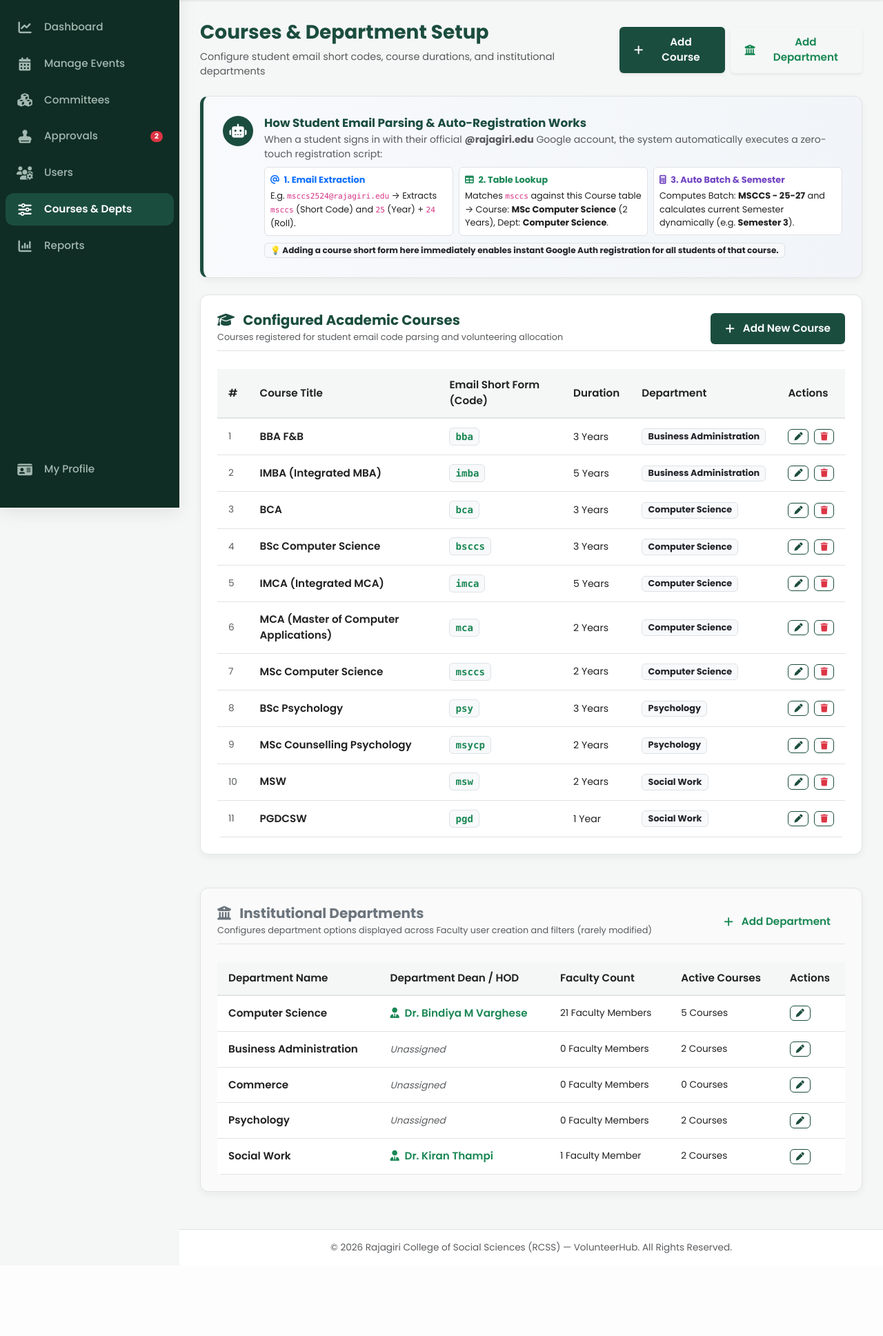
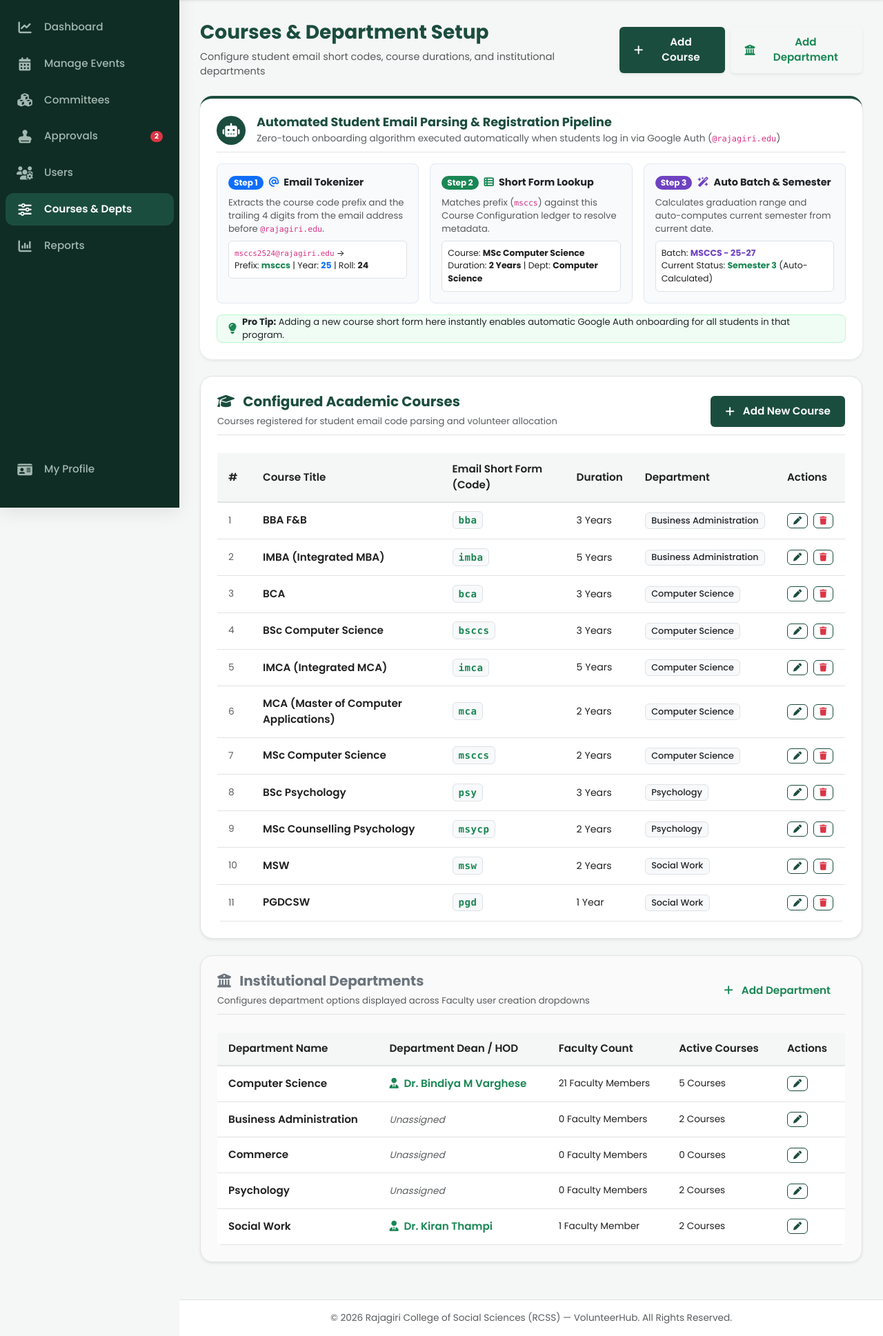
Before and after one commit to richardroy8604/VolunteerHub, a Django app: page /dean/courses/ in a window 1280 px wide. Shown: the part 64-2001 px from the top of the page at 69% size. Before the commit the page ends 1881 px from the top, so only its background shows below. Run offline with Django 5.2, Linux system fonts and the light colour scheme.

Commit message:
fix(ui): fix toggle switch alignment, remove redundant Dean designation, and polish Courses & Depts cards

```diff
--- a/events/views.py
+++ b/events/views.py
@@ -264,7 +264,6 @@ def user_management_view(request):
             'Associate Professor',
             'Professor',
             'Teaching Associate',
-            'Dean',
         ],
         'users': [
             {
--- a/templates/events/course_dept_management.html
+++ b/templates/events/course_dept_management.html
@@ -19,56 +19,92 @@
     </div>
 </div>
 
-<!-- Detailed Technical Banner Explanation of Student Email Parsing Script -->
-<div class="content-card mb-4" style="border-left: 5px solid var(--clr-primary); background: linear-gradient(to right, #f8fafc, #f1f5f9);">
-    <div class="d-flex align-items-start gap-3 p-1">
-        <div class="rounded-circle bg-success text-white d-flex align-items-center justify-content-center flex-shrink-0" style="width: 44px; height: 44px; background-color: var(--clr-primary) !important;">
+<!-- Technical Explanation Banner Card for Student Email Parsing Script -->
+<div class="content-card mb-4 p-4 border-0 shadow-sm" style="border-radius: var(--radius-lg); background: #ffffff; border-top: 4px solid var(--clr-primary) !important;">
+    <div class="d-flex align-items-center gap-3 mb-3 pb-2 border-bottom">
+        <div class="rounded-circle bg-success text-white d-flex align-items-center justify-content-center flex-shrink-0" style="width: 42px; height: 42px; background-color: var(--clr-primary) !important;">
             <i class="fa-solid fa-robot fs-5"></i>
         </div>
         <div>
-            <h5 class="fw-bold mb-1" style="color: var(--clr-primary); font-size: 1.05rem;">
-                How Student Email Parsing & Auto-Registration Works
+            <h5 class="fw-bold mb-0" style="color: var(--clr-primary); font-size: 1.1rem;">
+                Automated Student Email Parsing & Registration Pipeline
             </h5>
-            <p class="text-muted mb-2" style="font-size: 0.88rem; line-height: 1.5;">
-                When a student signs in with their official <strong>@rajagiri.edu</strong> Google account, the system automatically executes a zero-touch registration script:
-            </p>
-            <div class="row g-2 mb-2">
-                <div class="col-md-4">
-                    <div class="p-2 rounded bg-white border" style="font-size: 0.8rem;">
-                        <strong class="text-primary d-block mb-1"><i class="fa-solid fa-at me-1"></i> 1. Email Extraction</strong>
-                        E.g. <code>msccs2524@rajagiri.edu</code> &rarr; Extracts <code>msccs</code> (Short Code) and <code>25</code> (Year) + <code>24</code> (Roll).
-                    </div>
+            <span class="text-muted" style="font-size: 0.85rem;">
+                Zero-touch onboarding algorithm executed automatically when students log in via Google Auth (<code>@rajagiri.edu</code>)
+            </span>
+        </div>
+    </div>
+
+    <!-- 3 Step Breakdown Cards -->
+    <div class="row g-3 mb-3">
+        <div class="col-lg-4">
+            <div class="p-3 rounded-3 h-100 border" style="background: #f8fafc; border-color: #e2e8f0 !important;">
+                <div class="d-flex align-items-center gap-2 mb-2">
+                    <span class="badge bg-primary text-white rounded-pill px-2 py-1" style="font-size: 0.75rem;">Step 1</span>
+                    <strong class="text-dark" style="font-size: 0.9rem;"><i class="fa-solid fa-at me-1 text-primary"></i> Email Tokenizer</strong>
                 </div>
-                <div class="col-md-4">
-                    <div class="p-2 rounded bg-white border" style="font-size: 0.8rem;">
-                        <strong class="text-success d-block mb-1"><i class="fa-solid fa-table me-1"></i> 2. Table Lookup</strong>
-                        Matches <code>msccs</code> against this Course table &rarr; Course: <strong>MSc Computer Science</strong> (2 Years), Dept: <strong>Computer Science</strong>.
-                    </div>
-                </div>
-                <div class="col-md-4">
-                    <div class="p-2 rounded bg-white border" style="font-size: 0.8rem;">
-                        <strong class="text-purple d-block mb-1" style="color: #6f42c1;"><i class="fa-solid fa-calculator me-1"></i> 3. Auto Batch & Semester</strong>
-                        Computes Batch: <strong>MSCCS - 25-27</strong> and calculates current Semester dynamically (e.g. <strong>Semester 3</strong>).
-                    </div>
+                <p class="text-muted mb-2" style="font-size: 0.82rem; line-height: 1.45;">
+                    Extracts the course code prefix and the trailing 4 digits from the email address before <code>@rajagiri.edu</code>.
+                </p>
+                <div class="bg-white p-2 rounded border" style="font-size: 0.78rem;">
+                    <code>msccs2524@rajagiri.edu</code> &rarr;<br>
+                    Prefix: <strong class="text-success">msccs</strong> | Year: <strong class="text-primary">25</strong> | Roll: <strong>24</strong>
                 </div>
             </div>
-            <span class="badge bg-light text-dark border" style="font-size: 0.75rem;">
-                💡 Adding a course short form here immediately enables instant Google Auth registration for all students of that course.
-            </span>
         </div>
+
+        <div class="col-lg-4">
+            <div class="p-3 rounded-3 h-100 border" style="background: #f8fafc; border-color: #e2e8f0 !important;">
+                <div class="d-flex align-items-center gap-2 mb-2">
+                    <span class="badge bg-success text-white rounded-pill px-2 py-1" style="font-size: 0.75rem;">Step 2</span>
+                    <strong class="text-dark" style="font-size: 0.9rem;"><i class="fa-solid fa-table-list me-1 text-success"></i> Short Form Lookup</strong>
+                </div>
+                <p class="text-muted mb-2" style="font-size: 0.82rem; line-height: 1.45;">
+                    Matches prefix (<code>msccs</code>) against this Course Configuration ledger to resolve metadata.
+                </p>
+                <div class="bg-white p-2 rounded border" style="font-size: 0.78rem;">
+                    Course: <strong>MSc Computer Science</strong><br>
+                    Duration: <strong>2 Years</strong> | Dept: <strong>Computer Science</strong>
+                </div>
+            </div>
+        </div>
+
+        <div class="col-lg-4">
+            <div class="p-3 rounded-3 h-100 border" style="background: #f8fafc; border-color: #e2e8f0 !important;">
+                <div class="d-flex align-items-center gap-2 mb-2">
+                    <span class="badge text-white rounded-pill px-2 py-1" style="font-size: 0.75rem; background-color: #6f42c1;">Step 3</span>
+                    <strong class="text-dark" style="font-size: 0.9rem;"><i class="fa-solid fa-wand-magic-sparkles me-1" style="color: #6f42c1;"></i> Auto Batch & Semester</strong>
+                </div>
+                <p class="text-muted mb-2" style="font-size: 0.82rem; line-height: 1.45;">
+                    Calculates graduation range and auto-computes current semester from current date.
+                </p>
+                <div class="bg-white p-2 rounded border" style="font-size: 0.78rem;">
+                    Batch: <strong class="text-purple" style="color: #6f42c1;">MSCCS - 25-27</strong><br>
+                    Current Status: <strong class="text-success">Semester 3</strong> (Auto-Calculated)
+                </div>
+            </div>
+        </div>
+    </div>
+
+    <!-- Tip Banner -->
+    <div class="p-2.5 px-3 rounded-3 d-flex align-items-center gap-2" style="background: #f0fdf4; border: 1px solid #bbf7d0;">
+        <i class="fa-solid fa-lightbulb text-success"></i>
+        <span class="text-dark" style="font-size: 0.82rem;">
+            <strong>Pro Tip:</strong> Adding a new course short form here instantly enables automatic Google Auth onboarding for all students in that program.
+        </span>
     </div>
 </div>
 
 <!-- ========================================================================= -->
 <!-- SECTION 1: COURSE CONFIGURATIONS TABLE -->
 <!-- ========================================================================= -->
-<div class="content-card mb-5">
+<div class="content-card mb-4 shadow-sm" style="border-radius: var(--radius-lg);">
     <div class="d-flex justify-content-between align-items-center mb-3 pb-2 border-bottom">
         <div>
-            <h4 class="h5 font-weight-bold mb-0" style="color: var(--clr-primary); font-weight: 700;">
+            <h4 class="h5 font-weight-bold mb-1" style="color: var(--clr-primary); font-weight: 700;">
                 <i class="fa-solid fa-graduation-cap me-2"></i> Configured Academic Courses
             </h4>
-            <span class="text-muted" style="font-size: 0.8rem;">Courses registered for student email code parsing and volunteering allocation</span>
+            <span class="text-muted" style="font-size: 0.82rem;">Courses registered for student email code parsing and volunteer allocation</span>
         </div>
         <button class="btn btn-sm btn-primary" data-bs-toggle="modal" data-bs-target="#addCourseModal">
             <i class="fa-solid fa-plus me-1"></i> Add New Course
@@ -79,12 +115,12 @@
         <table class="table-custom">
             <thead>
                 <tr>
-                    <th>#</th>
+                    <th style="width: 50px;">#</th>
                     <th>Course Title</th>
                     <th>Email Short Form (Code)</th>
                     <th>Duration</th>
                     <th>Department</th>
-                    <th>Actions</th>
+                    <th style="width: 100px;">Actions</th>
                 </tr>
             </thead>
             <tbody>
@@ -93,11 +129,11 @@
                     <td class="text-muted" style="font-size: 0.85rem;">{{ forloop.counter }}</td>
                     <td style="font-weight: 600;">{{ course.name }}</td>
                     <td>
-                        <code class="px-2 py-1 bg-light border rounded text-success fw-bold" style="font-size: 0.88rem;">{{ course.code }}</code>
+                        <code class="px-2 py-1 bg-light border rounded text-success fw-bold" style="font-size: 0.88rem; letter-spacing: 0.5px;">{{ course.code }}</code>
                     </td>
                     <td style="font-size: 0.88rem;">{{ course.years }} Year{% if course.years > 1 %}s{% endif %}</td>
                     <td>
-                        <span class="badge bg-light text-dark border" style="font-size: 0.8rem;">{{ course.dept }}</span>
+                        <span class="badge bg-light text-dark border" style="font-size: 0.8rem; font-weight: 500;">{{ course.dept }}</span>
                     </td>
                     <td>
                         <div class="d-flex gap-2">
@@ -121,15 +157,15 @@
 </div>
 
 <!-- ========================================================================= -->
-<!-- SECTION 2: INSTITUTIONAL DEPARTMENTS MANAGEMENT (RESEVED BELOW) -->
+<!-- SECTION 2: INSTITUTIONAL DEPARTMENTS MANAGEMENT -->
 <!-- ========================================================================= -->
-<div class="content-card mb-4" style="background: #fafafa; border: 1px solid var(--clr-border);">
+<div class="content-card mb-4 shadow-sm" style="border-radius: var(--radius-lg); background: #fafafa; border: 1px solid var(--clr-border);">
     <div class="d-flex justify-content-between align-items-center mb-3 pb-2 border-bottom">
         <div>
-            <h4 class="h5 font-weight-bold mb-0 text-secondary" style="font-weight: 700;">
+            <h4 class="h5 font-weight-bold mb-1 text-secondary" style="font-weight: 700;">
                 <i class="fa-solid fa-building-columns me-2"></i> Institutional Departments
             </h4>
-            <span class="text-muted" style="font-size: 0.8rem;">Configures department options displayed across Faculty user creation and filters (rarely modified)</span>
+            <span class="text-muted" style="font-size: 0.82rem;">Configures department options displayed across Faculty user creation dropdowns</span>
         </div>
         <button class="btn btn-sm btn-outline-success" data-bs-toggle="modal" data-bs-target="#addDeptModal">
             <i class="fa-solid fa-plus me-1"></i> Add Department
@@ -144,7 +180,7 @@
                     <th>Department Dean / HOD</th>
                     <th>Faculty Count</th>
                     <th>Active Courses</th>
-                    <th>Actions</th>
+                    <th style="width: 100px;">Actions</th>
                 </tr>
             </thead>
             <tbody>
@@ -203,7 +239,7 @@
                         <div class="col-md-6 form-group">
                             <label class="form-label" for="course_code">Email Short Form (Code)</label>
                             <input type="text" id="course_code" name="code" class="form-control text-lowercase" placeholder="e.g. mca or msccs" required>
-                            <span class="d-block text-muted mt-1" style="font-size: 0.72rem;">Lowercase letters matching email prefix before digits.</span>
+                            <span class="d-block text-muted mt-1" style="font-size: 0.72rem;">Lowercase prefix before 4-digit year+roll.</span>
                         </div>
                         <div class="col-md-6 form-group">
                             <label class="form-label" for="course_years">Duration (Years)</label>
```
Also changed, not shown: templates/accounts/user_management.html (+12 -9 lines).
